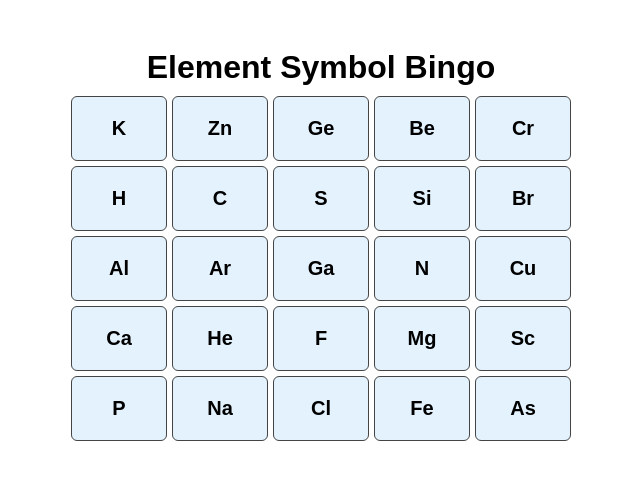
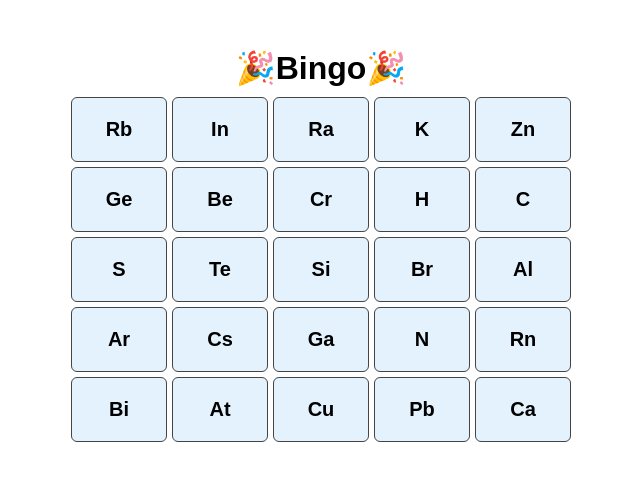
Before and after one commit to zzman123654-stack/bigo, a plain HTML site: page index(2).html in a window 1280 px wide. Shown: the whole page, without its empty margins (319-959 px from the left). Drawn offline with Linux system fonts and the light colour scheme.

Commit message:
Update index(2).html

```diff
--- a/index(2).html
+++ b/index(2).html
@@ -46,7 +46,7 @@
 </head>
 <body>
 
-  <h1>Element Symbol Bingo</h1>
+  <h1> 🎉Bingo🎉 </h1>
   <div id="bingo"></div>
   <div id="message"></div>
 
@@ -55,7 +55,8 @@
     "H", "He", "Li", "Be", "B", "C", "N", "O", "F", "Ne",
     "Na", "Mg", "Al", "Si", "P", "S", "Cl", "Ar", "K", "Ca",
     "Sc", "Ti", "V", "Cr", "Mn", "Fe", "Co", "Ni", "Cu", "Zn",
-    "Ga", "Ge", "As", "Se", "Br", "Kr"
+    "Ga", "Ge", "As", "Se", "Br", "Kr","Rb","Sr","In","Sn","Sb","Te","I"
+    ,"I","Xe","Cs","Ba","Fr","Ra","Tl","Pb","Bi","Po","At","Rn"
   ];
 
   let selectedCells = [];
```
